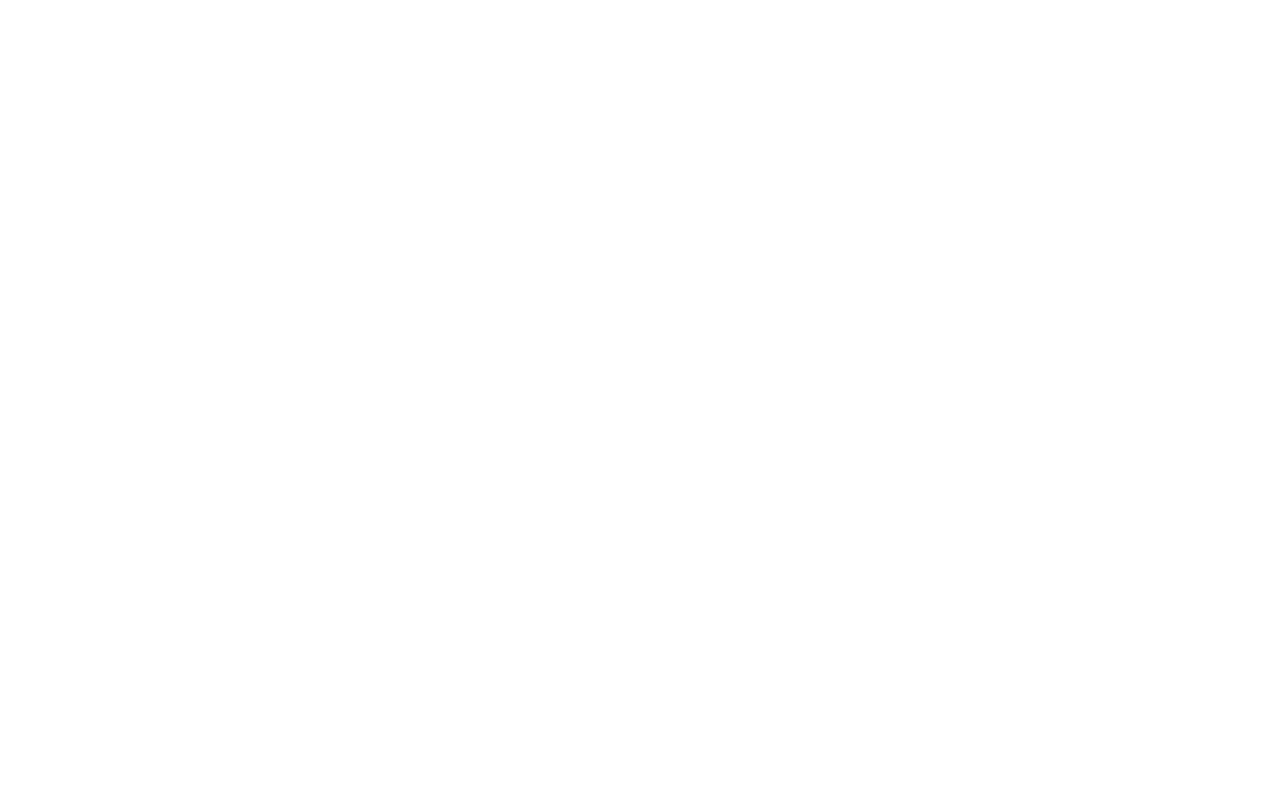
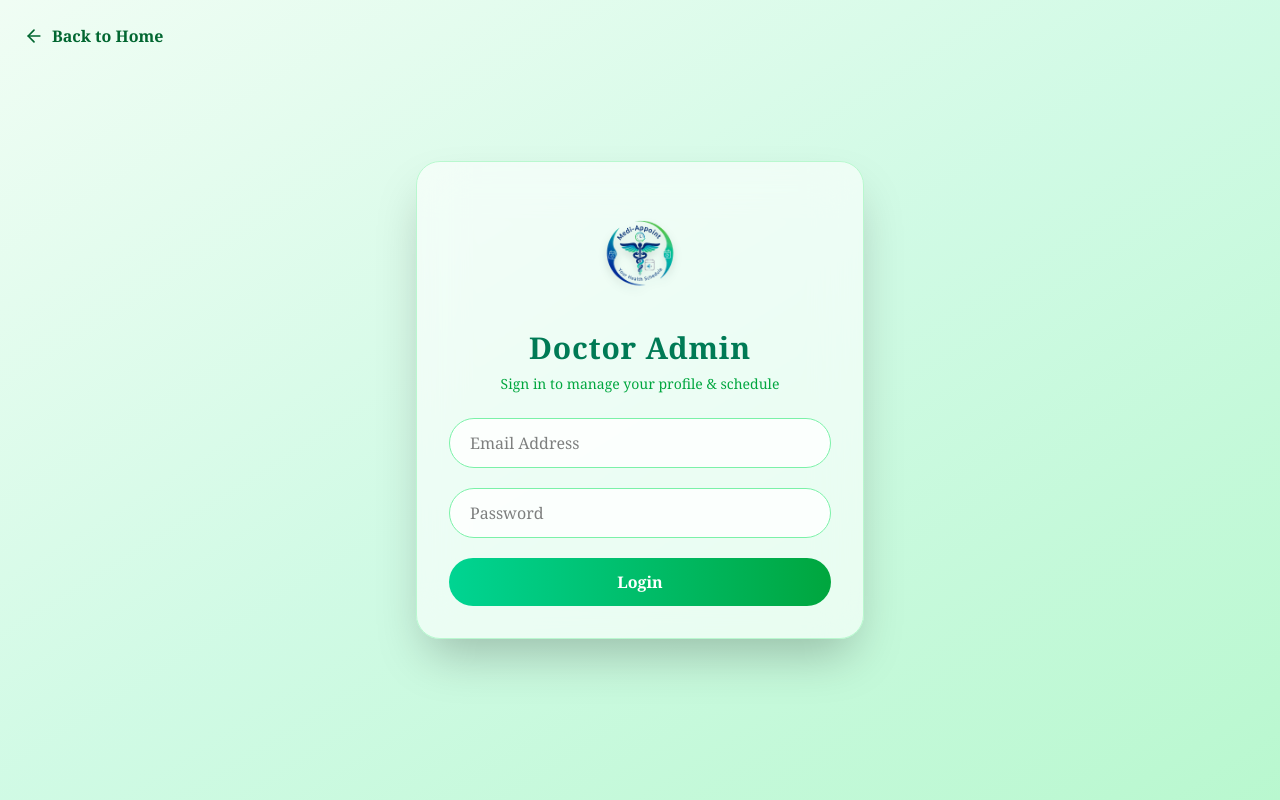
Before and after one commit to koushikshet2401/Medi-Flow, a React (Vite) app in the folder frontend/: page /doctor-admin/login in a window 1280 px wide. Before the commit this address had no page. Built offline with nearby package versions, Linux system fonts and the light colour scheme.

Commit message:
added doctor admin page

```diff
--- a/frontend/src/App.jsx
+++ b/frontend/src/App.jsx
@@ -7,6 +7,8 @@
 import Service from "./pages/Service";
 import ServiceDetailPage from "./pages/ServiceDetailPage";
 import Contact from "./pages/Contact";
+import Login from "./pages/Login";
+import DHome from "./pages/DHome";
 
 function App() {
   return (
@@ -20,6 +22,9 @@
          <Route path="/services/:id" element={<ServiceDetailPage/>}/>
 
          <Route path="/contact" element={<Contact/>}/>
+
+         <Route path="/doctor-admin/login" element={<Login/>}/>
+         <Route path="/doctor-admin/:id" element={<DHome/>}/>
       </Routes>
     </div>
   );
--- /dev/null
+++ b/frontend/src/components/LoginPage.jsx
@@ -0,0 +1,127 @@
+import React, { useState } from 'react'
+import { loginPageStyles, toastStyles } from '../assets/dummyStyles';
+import logo from '../assets/logo.png'
+import { Toaster } from 'react-hot-toast';
+import { useNavigate } from 'react-router-dom';
+import { toast } from 'react-toastify';
+import { ArrowLeft } from 'lucide-react';
+
+const STORAGE_KEY = "doctorToken_v1"
+
+const LoginPage = () => {
+    const API_BASE = "http://localhost:4000"
+    const [formData, setFormData] = useState({ email: "", password: "" });
+    const [busy, setBusy] = useState(false);
+    const navigate = useNavigate();
+
+    const handleChange = (e) => {
+        setFormData((s) => ({
+            ...s,
+            [e.target.name]: e.target.value
+        }));
+    }
+
+    // to login
+    const handleLogin = async (e) => {
+        e.preventDefault();
+        if (!formData.email || !formData.password) {
+            toast.error("All fields are required.", {
+                style: toastStyles.errorToast
+            });
+            return;
+        }
+        setBusy(true);
+        try {
+            const res = await fetch(`${API_BASE}/api/doctors/login`, {
+                method : "POST",
+                headers : { "Content-Type": "application/json" },
+                body: JSON.stringify(formData)
+            });
+            const json = await res.json().catch(() => null);
+            if (!res.ok) {
+                toast.error(json?.message || "Login failed", { duration: 4000 });
+                setBusy(false);
+                return;
+            }
+            const token = json?.token || json?.data?.token;
+            if (!token) {
+                toast.error("Authentication token missing");
+                setBusy(false);
+                return;
+            }
+
+            const doctorId =
+                json?.data?._id || json?.doctor?._id || json?.data?.doctor?._id;
+            if (!doctorId) {
+                toast.error("Doctor ID missing from server response");
+                setBusy(false);
+                return;
+            }
+
+            localStorage.setItem(STORAGE_KEY, token);
+            window.dispatchEvent(
+                new StorageEvent("storage", { key: STORAGE_KEY, newValue: token }),
+            );
+            toast.success("Login successful — redirecting...", {
+                style: toastStyles.successToast,
+            });
+            setTimeout(() => {
+                navigate(`/doctor-admin/${doctorId}`);
+            }, 700);
+        }
+        catch (err) {
+            console.error("login error", err);
+            toast.error("Network error during login");
+        } finally {
+            setBusy(false);
+        }
+    }
+
+    return (
+        <div className={loginPageStyles.mainContainer}>
+            <Toaster position='top-right' reverseOrder={false} />
+            <button onClick={() => navigate("/")} className={loginPageStyles.backButton}>
+                <ArrowLeft className={loginPageStyles.backButtonIcon} />
+                Back to Home
+            </button>
+
+            <div className={loginPageStyles.loginCard}>
+                <div className={loginPageStyles.logoContainer}>
+                    <img src={logo} alt="logo" className={loginPageStyles.logo}/>
+                </div>
+
+                <h2 className={loginPageStyles.title}>Doctor Admin</h2>
+                <p className={loginPageStyles.subtitle}>
+                    Sign in to manage your profile & schedule
+                </p>
+
+                <form onSubmit={handleLogin} className={loginPageStyles.form}>
+                    <input
+                    type="email"
+                    name="email"
+                    placeholder="Email Address"
+                    value={formData.email}
+                    onChange={handleChange}
+                    className={loginPageStyles.input}
+                    required
+                    />
+                    <input
+                    type="password"
+                    name="password"
+                    placeholder="Password"
+                    value={formData.password}
+                    onChange={handleChange}
+                    className={loginPageStyles.input}
+                    required
+                    />
+
+                    <button type="submit" disabled={busy} className={loginPageStyles.submitButton}>
+                        {busy ? "Signing in...." : "Login"}
+                    </button>
+                </form>
+            </div>
+        </div>
+    )
+}
+
+export default LoginPage
--- /dev/null
+++ b/frontend/src/doctor/DoctorNavbar.jsx
@@ -0,0 +1,9 @@
+import React from 'react'
+
+const DoctorNavbar = () => {
+  return (
+    <div>DoctorNavbar</div>
+  )
+}
+
+export default DoctorNavbar
--- /dev/null
+++ b/frontend/src/pages/DHome.jsx
@@ -0,0 +1,13 @@
+import React from 'react'
+import DoctorNavbar from "../doctor/DoctorNavbar"
+
+
+const DHome = () => {
+  return (
+    <div>
+      <DoctorNavbar/>
+    </div>
+  )
+}
+
+export default DHome
--- /dev/null
+++ b/frontend/src/pages/Login.jsx
@@ -0,0 +1,12 @@
+import React from 'react'
+import LoginPage from '../components/LoginPage'
+
+const Login = () => {
+  return (
+    <div>
+        <LoginPage/>
+    </div>
+  )
+}
+
+export default Login
```
